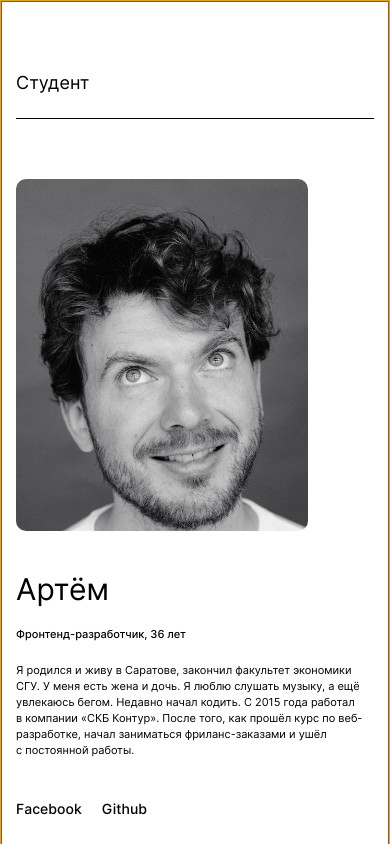
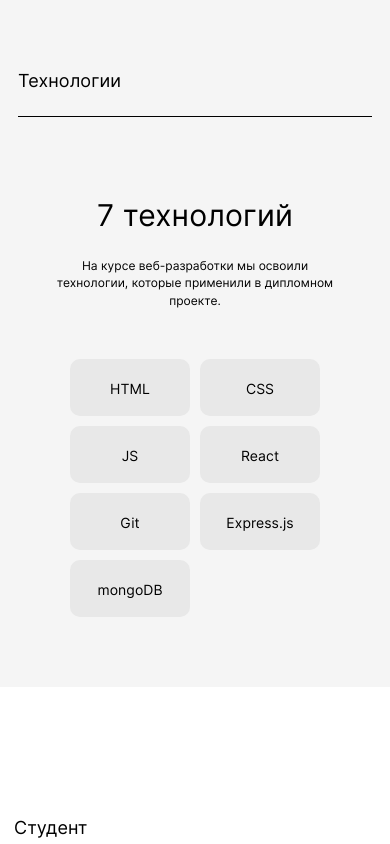
Before and after one commit to artem-chumak/movies-explorer-frontend, a React (Create React App) app: page / in a window 390 px wide. Shown: the top 844 px of the page. Built offline with nearby package versions, Linux system fonts and the light colour scheme.

Commit message:
feat(layout-main): add block techs

```diff
--- a/src/components/AboutMe/AboutMe.css
+++ b/src/components/AboutMe/AboutMe.css
@@ -4,7 +4,7 @@
   box-sizing: border-box;
   min-height: 626px;
   padding: 110px 70px 72px;
-  border: solid 1px sienna;
+  /* border: solid 1px sienna; */
 }
 
 .about__title {
@@ -122,7 +122,6 @@
   }
 
   .about__title {
-    width: 100%;
     min-height: 46px;
     font-size: 18px;
   }
--- a/src/components/Footer/Footer.js
+++ b/src/components/Footer/Footer.js
@@ -9,7 +9,7 @@ function Footer() {
         </p>
       </div>
       <div className="footer__link-area">
-        <p className="footer__copyright">© 2020</p>
+        <p className="footer__copyright">© 2021</p>
         <ul className="footer__link-box">
           <li>
             <a
--- a/src/components/Main/Main.css
+++ b/src/components/Main/Main.css
@@ -1,5 +1,5 @@
 .main {
   max-width: 1920px;
   margin: 0 auto;
-  border: solid 1px goldenrod;
+  /* border: solid 1px goldenrod; */
 }
--- a/src/components/Portfolio/Portfolio.css
+++ b/src/components/Portfolio/Portfolio.css
@@ -4,7 +4,7 @@
   margin: 0 auto;
   box-sizing: border-box;
   padding: 50px 70px;
-  border: solid 1px tomato;
+  /* border: solid 1px tomato; */
 }
 
 .portfolio__title {
--- a/src/components/Techs/Techs.css
+++ b/src/components/Techs/Techs.css
@@ -0,0 +1,143 @@
+.techs {
+  max-width: 1920px;
+  margin: 0 auto;
+  min-height: 625px;
+  background-color: #f5f5f5;
+  box-sizing: border-box;
+  /* border: solid 1px khaki; */
+}
+
+.techs__content-area {
+  max-width: 1280px;
+  margin: 0 auto;
+  box-sizing: border-box;
+  padding: 100px 70px;
+  /* border: solid 1px palevioletred; */
+}
+
+.techs__title {
+  display: block;
+  width: 100%;
+  min-height: 45px;
+  margin: 0 0 90px 0;
+  border-bottom: solid 1px black;
+  font-size: 22px;
+  font-weight: 400;
+  line-height: 1.22;
+  letter-spacing: calc(1em / 250);
+}
+
+.techs__heading {
+  margin: 0 0 26px;
+  letter-spacing: calc(1em / 250);
+  font-size: 50px;
+  font-weight: 400;
+  line-height: 1.16;
+  text-align: center;
+}
+
+.techs__subheading {
+  letter-spacing: calc(1em / 250);
+  font-size: 14px;
+  font-weight: 400;
+  line-height: 1.42;
+  text-align: center;
+  max-width: 460px;
+  margin: 0 auto 100px;
+}
+
+.techs__tech-list {
+  display: flex;
+  justify-content: center;
+  flex-wrap: wrap;
+  padding: 0;
+  margin: 0;
+}
+
+.techs__tech {
+  background-color: #e8e8e8;
+  width: 90px;
+  height: 60px;
+  border-radius: 10px;
+  text-align: center;
+  margin: 0 5px 10px;
+  list-style: none;
+  padding: 20px 0;
+  box-sizing: border-box;
+  letter-spacing: calc(1em / 250);
+  font-size: 14px;
+  font-weight: 400;
+  line-height: 1.42;
+}
+
+/* .techs__tech:last-child {
+  margin-right: auto;
+} */
+
+@media screen and (max-width: 768px) {
+  .techs {
+    min-height: 567px;
+  }
+  .techs__title {
+    margin: 0 0 80px 0;
+  }
+
+  .techs__content-area {
+    padding: 90px 50px;
+  }
+
+  .techs__heading {
+    margin: 0 0 22px;
+  }
+
+  .techs__subheading {
+    font-size: 12px;
+    line-height: 1.11;
+    margin: 0 auto 83px;
+  }
+
+  .techs__tech {
+    width: 84px;
+    height: 57px;
+  }
+}
+@media screen and (max-width: 600px) {
+  .techs {
+    min-height: 651px;
+  }
+  .techs__title {
+    min-height: 46px;
+    font-size: 18px;
+  }
+
+  .techs__content-area {
+    padding: 70px 18px;
+    margin: 0 0 60px 0;
+  }
+
+  .techs__heading {
+    font-size: 30px;
+    line-height: 1.2;
+    margin: 0 0 24px;
+  }
+
+  .techs__subheading {
+    font-size: 11;
+    line-height: 1.45;
+    margin: 0 auto 50px;
+    max-width: 292px;
+  }
+
+  .techs__tech-list {
+    display: grid;
+    grid-template-columns: repeat(auto-fit, minmax(84px, 1fr));
+    gap: 10px;
+    padding: 0 52px;
+    margin: 0 auto;
+  }
+
+  .techs__tech {
+    margin: 0;
+    width: auto;
+  }
+}
--- a/src/components/Techs/Techs.js
+++ b/src/components/Techs/Techs.js
@@ -1,8 +1,26 @@
+import "./Techs.css";
+
 function Techs() {
   return (
-    <div>
-
-    </div>
+    <section className="techs">
+      <div className="techs__content-area">
+        <h2 className="techs__title">Технологии</h2>
+        <h3 className="techs__heading">7 технологий</h3>
+        <p className="techs__subheading">
+          На курсе веб-разработки мы освоили технологии, которые применили в
+          дипломном проекте.
+        </p>
+        <ul className="techs__tech-list">
+          <li className="techs__tech">HTML</li>
+          <li className="techs__tech">CSS</li>
+          <li className="techs__tech">JS</li>
+          <li className="techs__tech">React</li>
+          <li className="techs__tech">Git</li>
+          <li className="techs__tech">Express.js</li>
+          <li className="techs__tech">mongoDB</li>
+        </ul>
+      </div>
+    </section>
   );
 }
 
```
